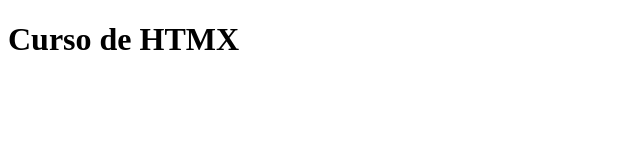
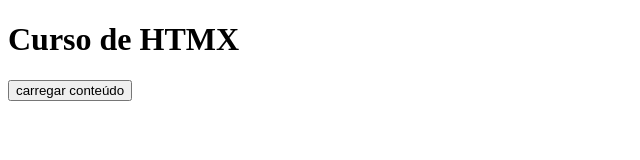
Before and after one commit to albinoafricans/htmx, a website: page base/public/index.html in a window 1280 px wide. Shown: the whole page, without its empty margins (0-640 px from the left). Drawn offline with nearby package versions, Linux system fonts and the light colour scheme.

Commit message:
atributo hx-get - trazer dados do backend

```diff
--- a/base/public/index.html
+++ b/base/public/index.html
@@ -8,5 +8,9 @@
 </head>
 <body>
     <h1>Curso de HTMX</h1>
+
+    <!--hx-get trazer dados do backend - GET-->
+    <button hx-get="/carregar-conteudo">carregar conteúdo</button>
+
 </body>
 </html>
```
